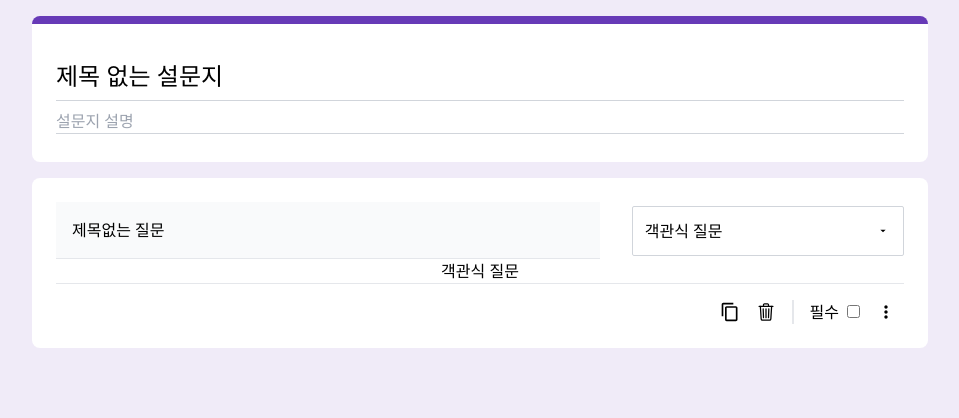
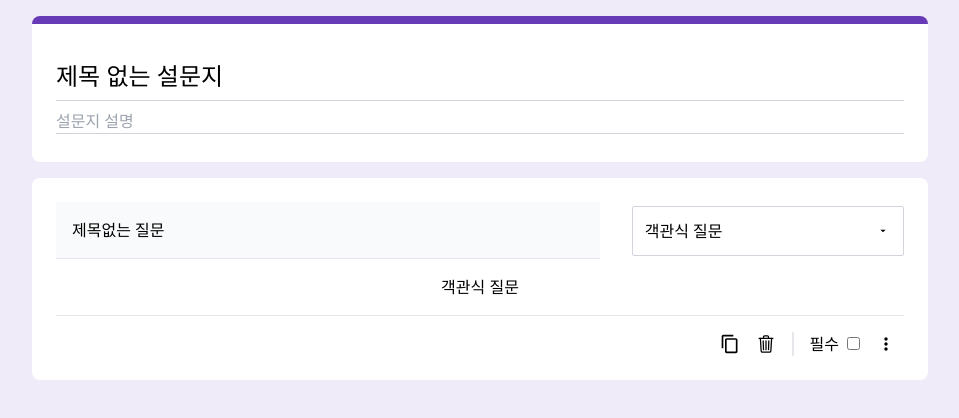
Before and after one commit to caseBread/google_form-clone, a React (Create React App) app: page / in a window 1280 px wide. Shown: the top 418 px of the page, without its empty margins (160-1119 px from the left). Built offline with nearby package versions, Linux system fonts and the light colour scheme.

Commit message:
chore : options components 추상화

```diff
--- a/src/components/Question/Conatiner/MiddleContainer/index.tsx
+++ b/src/components/Question/Conatiner/MiddleContainer/index.tsx
@@ -1,8 +1,14 @@
+import Options from '../../Options';
+
 interface Props {
-  questionType: string;
+  optionType: string;
 }
 
-const QuestionMiddle = ({ questionType }: Props) => {
-  return <div>{questionType}</div>;
+const QuestionMiddle = ({ optionType }: Props) => {
+  return (
+    <div className="my-4">
+      <Options optionType={optionType} />
+    </div>
+  );
 };
 export default QuestionMiddle;
--- /dev/null
+++ b/src/components/Question/Options/ObjectiveOption/index.tsx
@@ -0,0 +1,8 @@
+interface Props {
+  optionType: string;
+}
+
+const ObjectiveOption = ({ optionType }: Props) => {
+  return <div>{optionType}</div>;
+};
+export default ObjectiveOption;
--- /dev/null
+++ b/src/components/Question/Options/SubjectiveOption/index.tsx
@@ -0,0 +1,8 @@
+interface Props {
+  optionType: string;
+}
+
+const SubjectiveOption = ({ optionType }: Props) => {
+  return <div>{optionType}</div>;
+};
+export default SubjectiveOption;
--- /dev/null
+++ b/src/components/Question/Options/index.tsx
@@ -0,0 +1,22 @@
+import ObjectiveOption from './ObjectiveOption';
+import SubjectiveOption from './SubjectiveOption';
+
+interface Props {
+  optionType: string;
+}
+
+const Options = ({ optionType }: Props) => {
+  switch (optionType) {
+    case '객관식 질문':
+    case '체크박스':
+    case '드롭다운':
+      return <ObjectiveOption optionType={optionType} />;
+    case '단답형':
+    case '장문형':
+      return <SubjectiveOption optionType={optionType} />;
+    default:
+      throw new Error('없는 선택지 유형입니다.');
+  }
+};
+
+export default Options;
--- a/src/components/Question/QuestionType/ObjectiveQuestion/index.tsx
+++ /dev/null
@@ -1,4 +0,0 @@
-const ObjectiveQuestion = () => {
-  return <div>objective</div>;
-};
-export default ObjectiveQuestion;
--- a/src/components/Question/QuestionType/SubjectiveQuestion/index.tsx
+++ /dev/null
@@ -1,4 +0,0 @@
-const SubjectiveQuestion = () => {
-  return <div>subjective</div>;
-};
-export default SubjectiveQuestion;
--- a/src/components/Question/index.tsx
+++ b/src/components/Question/index.tsx
@@ -9,7 +9,7 @@ const Question = () => {
   return (
     <BoxContainer>
       <QuestionTop questionType={questionType} setQuestionType={setQuestionType} />
-      <QuestionMiddle questionType={questionType} />
+      <QuestionMiddle optionType={questionType} />
       <QuestionBottom />
     </BoxContainer>
   );
```
